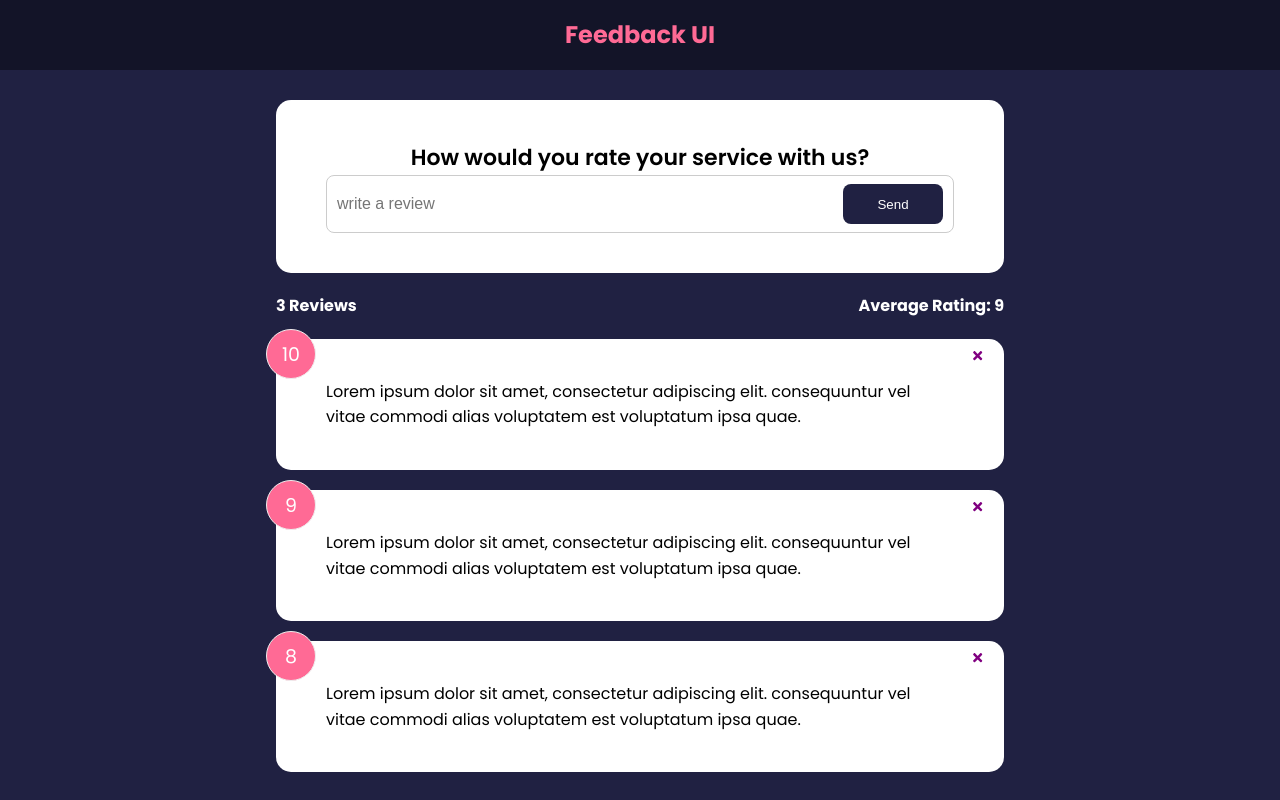
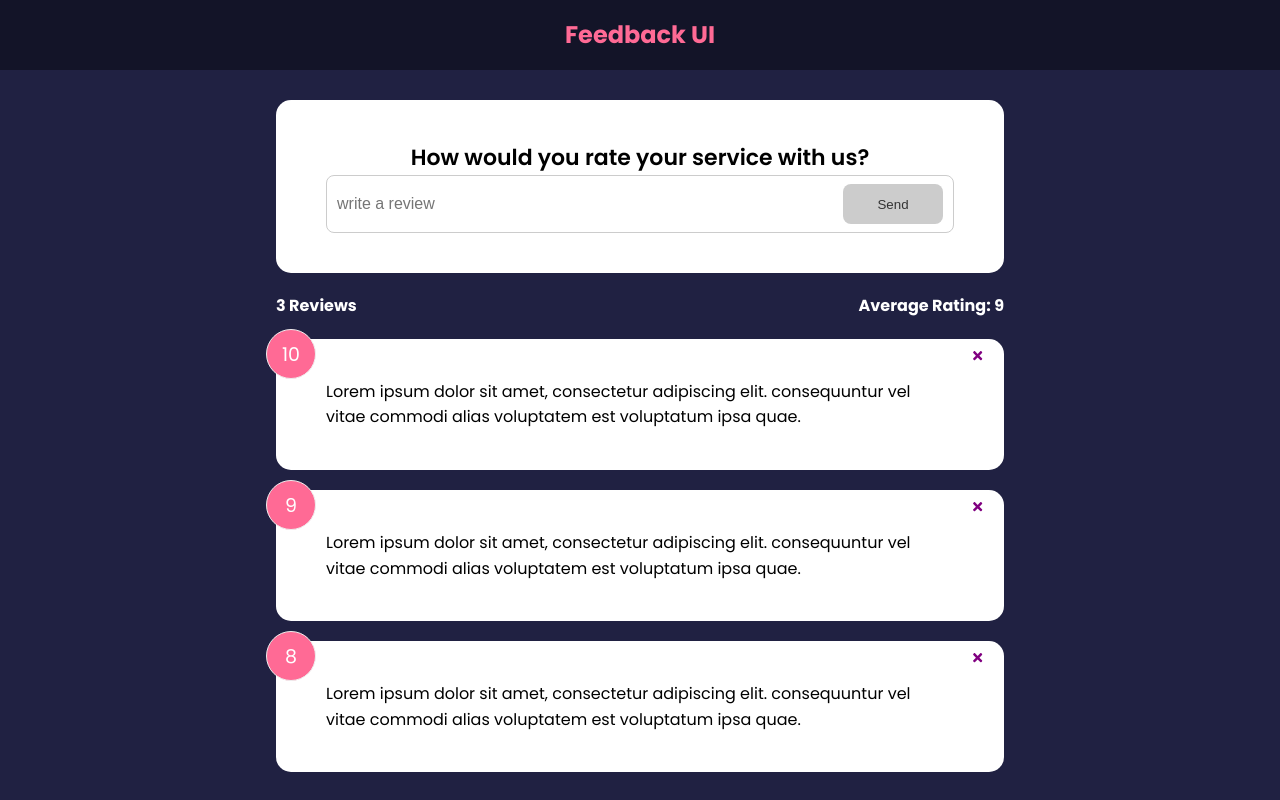
Before and after one commit to Webmekanic/Feedback-App, a React (Create React App) app: page / in a window 1280 px wide. Built offline with nearby package versions, Linux system fonts and the light colour scheme.

Commit message:
feat:: add real time button validation

```diff
--- a/src/components/feedbackForm.jsx
+++ b/src/components/feedbackForm.jsx
@@ -4,7 +4,20 @@
 
 function FeedbackForm() {
   const [text, setText] = useState("")
+  const [btnDisabled, setBtnDisabled] = useState(true)
+  const [message, setMessage] = useState("")
+
   const handleTextChange = (e) => {
+    if (text === "") {
+      setBtnDisabled(true)
+      setMessage(null)
+    } else if (text !== "" && text.trim().length <= 10) {
+      setMessage("Text must be at least 10 characters")
+      setBtnDisabled(true)
+    } else {
+      setMessage(null)
+      setBtnDisabled(false)
+    }
     setText(e.target.value)
   }
   return (
@@ -19,8 +32,11 @@
             placeholder="write a review"
             value={text}
           />
-          <Button type={"submit"}>Send</Button>
+          <Button type={"submit"} isDisabled={btnDisabled}>
+            Send
+          </Button>
         </div>
+        {message && <div className="message">{message}</div>}
       </form>
     </Card>
   )
```
